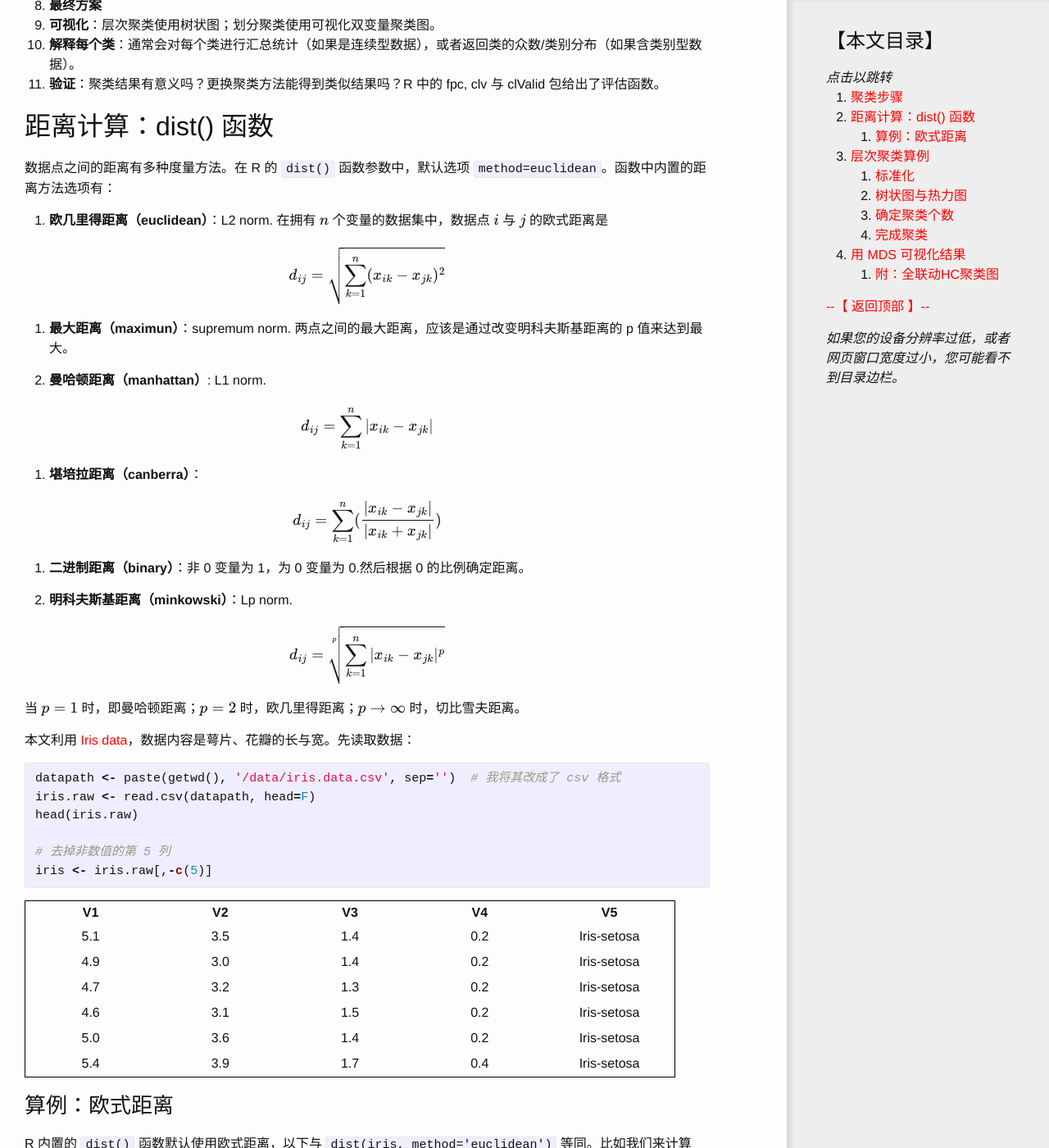
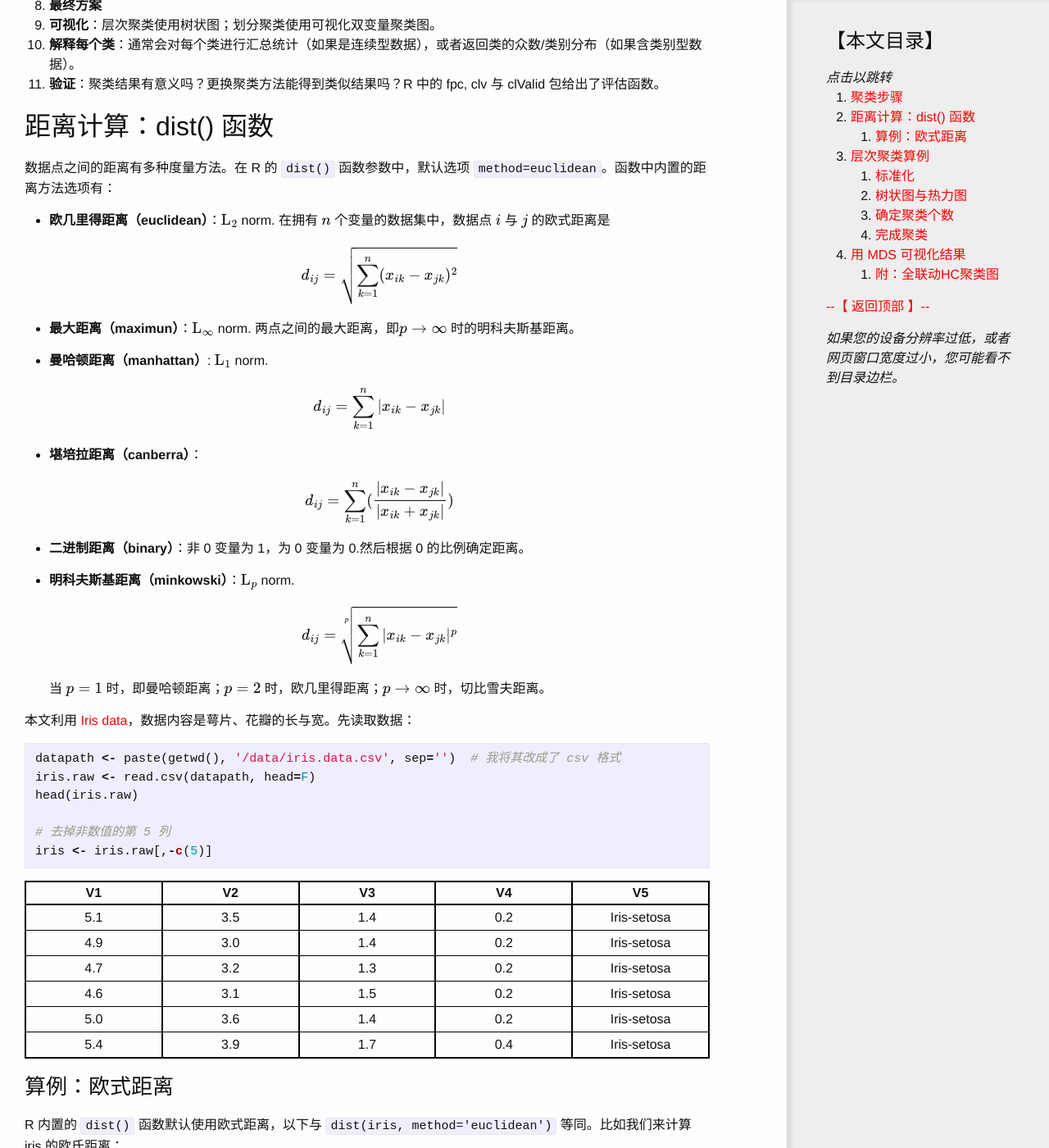
Before and after one commit to wklchris/wklchris.github.io, a Jekyll site: the page built from _posts/2017-01-18-R-clustering.md, in a window 1280 px wide and 1400 px high, scrolled down 1103 px. Shown: the whole window at 82% size. Built offline with Jekyll 4.4.1, drawn with Linux system fonts in a browser that asks for light colours; formulas are drawn with MathJax 3; comment, search, counter and statistics services are not loaded.

Commit message:
Table style modified. Add Google Analytics.

```diff
--- a/_config.yml
+++ b/_config.yml
@@ -6,7 +6,7 @@ description: > # this means to ignore newlines until "baseurl:"
   这里是 wklchris 的博客。如有转载，请注明出处页面。
 baseurl: ""
 github_username:  wklchris
-duoshuo: true
+google_analytics: UA-90643174-1
 
 defaults:
   -
--- a/_includes/head.html
+++ b/_includes/head.html
@@ -11,6 +11,6 @@
   <link rel="alternate" type="application/rss+xml" title="{{ site.title | escape }}" href="{{ "/feed.xml" | relative_url }}">
 
   {% if jekyll.environment == 'production' and site.google_analytics %}
-  {% include google-analytics.html %}
+    {% include google-analytics.html %}
   {% endif %}
 </head>
--- a/_posts/2017-01-18-R-clustering.md
+++ b/_posts/2017-01-18-R-clustering.md
@@ -41,23 +41,23 @@
 
 数据点之间的距离有多种度量方法。在 R 的 `dist()` 函数参数中，默认选项 `method=euclidean`。函数中内置的距离方法选项有：
 
-1. **欧几里得距离（euclidean）**：L2 norm. 在拥有 $n$ 个变量的数据集中，数据点 $i$ 与 $j$ 的欧式距离是
+- **欧几里得距离（euclidean）**：$\mathrm{L}_2$ norm. 在拥有 $n$ 个变量的数据集中，数据点 $i$ 与 $j$ 的欧式距离是
 
   $$ d_{ij} = \sqrt{\sum_{k=1}^{n} (x_{ik} - x_{jk})^2} $$
 
-2. **最大距离（maximun）**：supremum norm. 两点之间的最大距离，应该是通过改变明科夫斯基距离的 p 值来达到最大。
+- **最大距离（maximun）**：$\mathrm{L}_\infty$ norm. 两点之间的最大距离，即$p\to \infty$ 时的明科夫斯基距离。
 
-3. **曼哈顿距离（manhattan）**: L1 norm.
+- **曼哈顿距离（manhattan）**: $\mathrm{L}_1$ norm.
 
   $$ d_{ij} = \sum_{k=1}^{n} |x_{ik}-x_{jk}| $$
 
-4. **堪培拉距离（canberra）**：
+- **堪培拉距离（canberra）**：
 
   $$ d_{ij} = \sum_{k=1}^{n} (\frac{|x_{ik} - x_{jk}|}{|x_{ik} + x_{jk}|}) $$
 
-5. **二进制距离（binary）**：非 0 变量为 1，为 0 变量为 0.然后根据 0 的比例确定距离。
+- **二进制距离（binary）**：非 0 变量为 1，为 0 变量为 0.然后根据 0 的比例确定距离。
 
-6. **明科夫斯基距离（minkowski）**：Lp norm.
+- **明科夫斯基距离（minkowski）**：$\mathrm{L}_p$ norm.
 
   $$ d_{ij} = \sqrt[\uproot{20} p]{\sum_{k=1}^{n} |x_{ik}-x_{jk}|^p } $$
 
--- a/_sass/minima/_base.scss
+++ b/_sass/minima/_base.scss
@@ -6,20 +6,23 @@
 
 table{
   table-layout: fixed;
-  border: 1px solid #000000;
-  width: 95%;
-  border-spacing: 1px;
-  border-collapse: collapsed;
+  border: 2px solid #000000;
+  width: 100%;
+  border-spacing: 0px;
+  border-collapse: collapse;
   word-wrap: break-word;
   word-break: break-all;
   margin-bottom: $spacing-unit / 2;
 }
 
 table th{
+  border: 2px solid #000000;
   text-align: center;
 }
 
 table td{
+  border-right: 2px solid #000000;
+  border-bottom: 1px solid #000000;
   text-align: center;
   padding: 3px;
 }
```
Also changed, not shown: _posts/2017-01-08-Advanced-blog-skills.md (+10 -7 lines), 1 other file.
